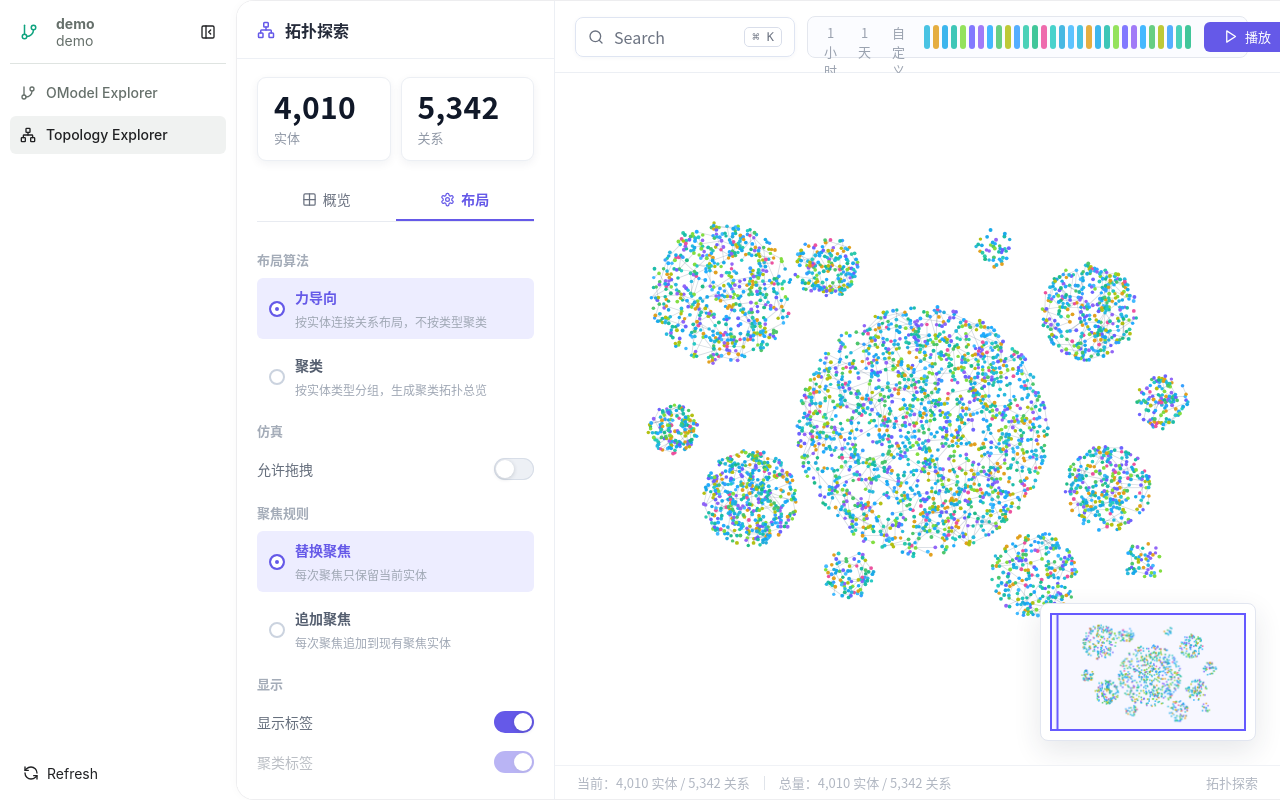
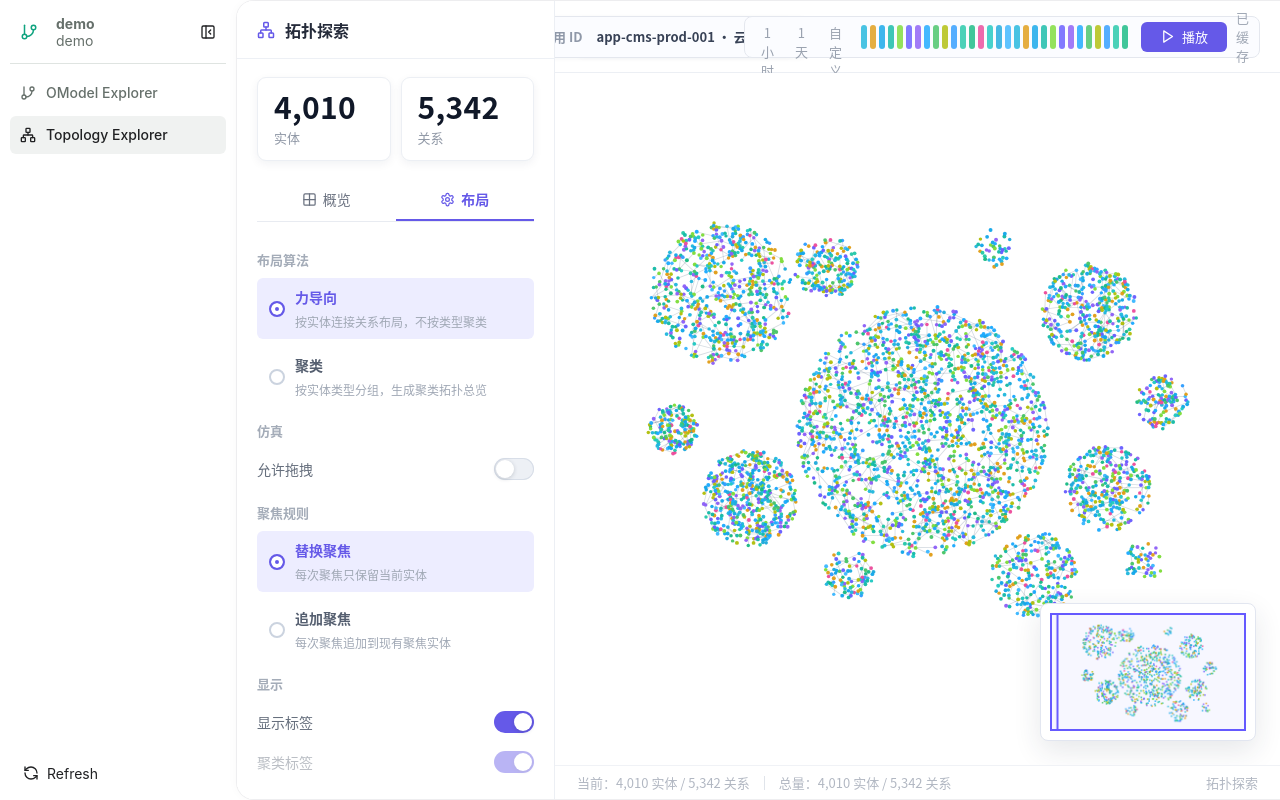
Before and after one commit to jkhkjlkll/react-umodel-explorer, a React (Vite) app: page / in a window 1280 px wide. Built offline with nearby package versions, Linux system fonts and the light colour scheme; what opentopox would draw is missing.

Commit message:
Add topology application selector

```diff
--- a/src/features/topology/TopologyExplorerPage.tsx
+++ b/src/features/topology/TopologyExplorerPage.tsx
@@ -16,6 +16,15 @@ import { TopologyCanvas } from './TopologyCanvas'
 import './topology.css'
 
 type PanelTab = 'overview' | 'layout'
+
+const mockApplications = [
+  { id: 'app-cms-prod-001', name: '云监控生产应用' },
+  { id: 'app-k8s-core-018', name: 'Kubernetes 核心链路' },
+  { id: 'app-pai-eas-026', name: 'PAI-EAS 推理服务' },
+  { id: 'app-slb-gateway-039', name: 'SLB 网关入口' },
+  { id: 'app-ecs-billing-052', name: 'ECS 计费服务' },
+  { id: 'app-arms-observe-073', name: 'ARMS 观测服务' },
+]
 
 export function TopologyExplorerPage({
   api: _api,
@@ -37,6 +46,7 @@ export function TopologyExplorerPage({
   const [selectedNode, setSelectedNode] = useState<TopologyNode | null>(null)
   const [playing, setPlaying] = useState(false)
   const [playhead, setPlayhead] = useState(0.98)
+  const [selectedApplicationId, setSelectedApplicationId] = useState(mockApplications[0]?.id || '')
   const focusedTypeSet = useMemo(() => new Set(focusedTypes), [focusedTypes])
   const currentNodeCount = focusedTypes.length > 0 ? data.nodes.filter((node) => focusedTypeSet.has(node.type)).length : data.nodes.length
   const currentEdgeCount = focusedTypes.length > 0
@@ -124,6 +134,16 @@ export function TopologyExplorerPage({
               <span>Search</span>
               <kbd>⌘ K</kbd>
             </div>
+            <label className="topo-app-selector">
+              <span>应用 ID</span>
+              <select value={selectedApplicationId} onChange={(event) => setSelectedApplicationId(event.target.value)}>
+                {mockApplications.map((application) => (
+                  <option key={application.id} value={application.id}>
+                    {application.id} · {application.name}
+                  </option>
+                ))}
+              </select>
+            </label>
             <div className="topo-time-player">
               <button type="button">1小时</button>
               <button type="button">1天</button>
--- a/src/features/topology/topology.css
+++ b/src/features/topology/topology.css
@@ -272,7 +272,7 @@
 .topo-stage-toolbar {
   min-width: 0;
   display: grid;
-  grid-template-columns: 220px minmax(260px, 1fr) auto;
+  grid-template-columns: 220px minmax(0, 1fr) auto;
   align-items: center;
   gap: 12px;
   padding: 12px 20px;
@@ -301,7 +301,39 @@
   font: 12px var(--om-mono);
 }
 
+.topo-app-selector {
+  min-width: 280px;
+  max-width: 420px;
+  height: 42px;
+  display: grid;
+  grid-template-columns: auto minmax(0, 1fr);
+  align-items: center;
+  justify-self: end;
+  gap: 10px;
+  padding: 0 12px;
+  border: 1px solid #e4e7ee;
+  border-radius: 8px;
+  background: #fbfcff;
+  color: #8f98a8;
+  box-shadow: 0 1px 4px rgba(31, 45, 75, 0.04);
+  font-size: 13px;
+  font-weight: 650;
+}
+
+.topo-app-selector select {
+  min-width: 0;
+  width: 100%;
+  border: 0;
+  outline: 0;
+  background: transparent;
+  color: #384256;
+  cursor: pointer;
+  font: 13px var(--om-sans);
+}
+
 .topo-time-player {
+  grid-column: 3;
+  justify-self: end;
   min-width: 0;
   height: 42px;
   display: flex;
@@ -722,6 +754,11 @@
     grid-template-columns: 180px minmax(0, 1fr);
   }
 
+  .topo-app-selector {
+    min-width: 0;
+    max-width: none;
+  }
+
   .topo-time-player {
     display: none;
   }
```
